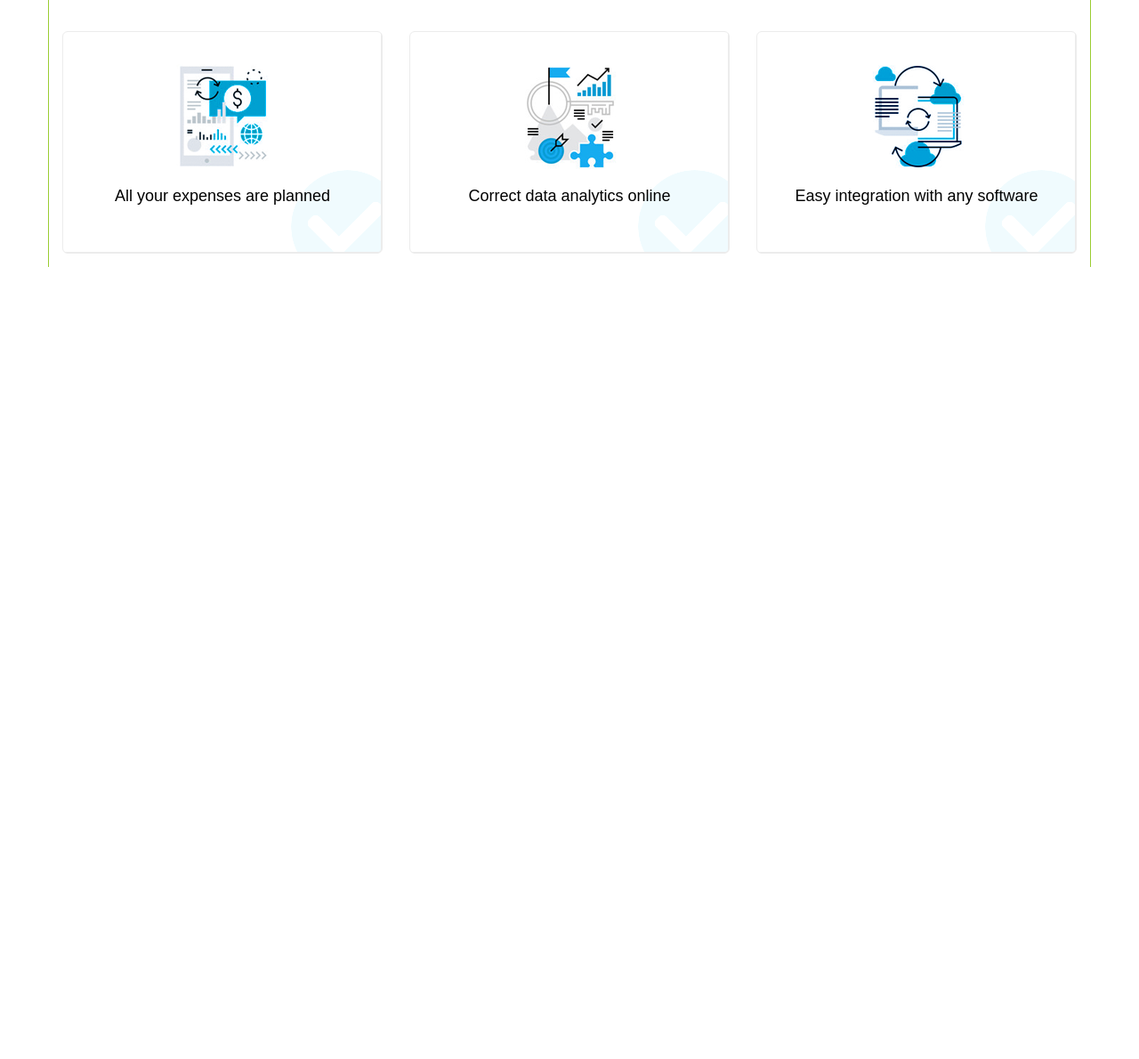
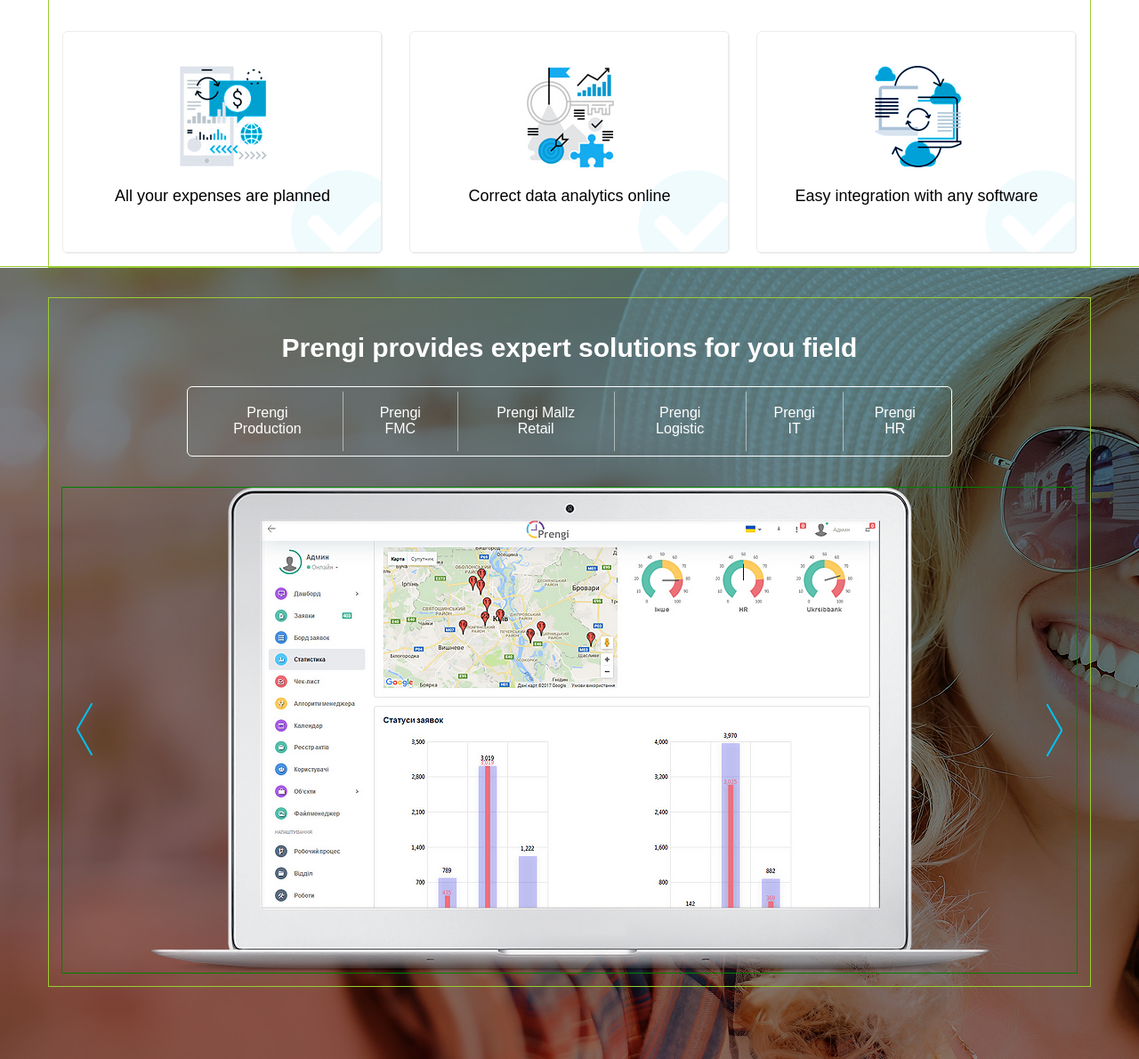
Before and after one commit to nadyawyn/prengi, a website: page src/index.html in a window 1280 px wide. Shown: the part 1304-2494 px from the top of the page at 89% size. Before the commit the page ends 1604 px from the top, so only its background shows below. Drawn offline with nearby package versions, Linux system fonts and the light colour scheme; files that its build step writes are made by us from their sources.

Commit message:
Added Solutions section

```diff
--- a/src/index.html
+++ b/src/index.html
@@ -145,6 +145,30 @@
 
 
 		</section>
+		<section class="solutions">
+			<div class="container">
+				<h2 class="solutions__title">Prengi provides expert solutions for you field</h2>
+				<ul class="solutions__tabs">
+					<li class="solutions__tabs-item"><a href="#">Prengi Production</a></li>
+					<li class="solutions__tabs-item"><a href="#">Prengi FMC</a></li>
+					<li class="solutions__tabs-item"><a href="#">Prengi Mallz Retail</a></li>
+					<li class="solutions__tabs-item"><a href="#">Prengi Logistic</a></li>
+					<li class="solutions__tabs-item"><a href="#">Prengi IT</a></li>
+					<li class="solutions__tabs-item"><a href="#">Prengi HR</a></li>
+				</ul>
+				<div class="solutions__tabs-container">
+					<div class="prev"></div>
+					<div class="next"></div>
+					<div class="solutions__tabs-content">
+						<img src="img/slider/001.png" alt="Prengi Production">
+					</div>
+				</div>
+
+				<!-- TODO Add Tabs/Slider -->
+
+			</div>
+
+		</section>
 	</main>
 </body>
 
--- /dev/null
+++ b/src/sass/blocks/_solutions.scss
@@ -0,0 +1,82 @@
+.solutions {
+	height: 890px;
+	background: url(../../img/bg/bg002.jpg) center (center/cover) no-repeat;
+
+	padding-top: 35px;
+
+	outline: 1px solid yellowgreen;
+
+	&__title {
+		text-align: center;
+		font-size: 30px;
+		color: #ffffff;
+		font-weight: 300px;
+	}
+
+	&__tabs {
+		@include reset-list;
+		width: 860px;
+		margin: 0 auto 35px auto;
+
+		border: 1px solid #ffffff;
+		border-radius: 6px;
+		padding: 5px;
+		display: flex;
+		justify-content: center;
+
+		li {
+			padding: 15px 22px;
+			border-right: 1px solid rgba($color: #ffffff, $alpha: 0.5);
+			text-align: center;
+
+			&:last-child {
+				border-right: none;
+			}
+
+			a {
+				color: #ffffff;
+				text-decoration: none;
+
+				&:hover {
+					color: $color_blue;
+				}
+			}
+		}
+
+		&-container {
+			min-height: 545px;
+			position: relative;
+
+			outline: 1px solid green;
+
+
+			.prev,
+			.next {
+				position: absolute;
+				display: block;
+				width: 50px;
+				height: 100%;
+				cursor: pointer;
+			}
+
+			.prev {
+				top: 0;
+				left: 0;
+				background: url(../icons/arrowleft.png) center no-repeat;
+			}
+
+			.next {
+				top: 0;
+				right: 0;
+				background: url(../icons/arrowright.png) center no-repeat;
+			}
+		}
+
+		&-content {
+			height: 545px;
+			padding: 0 50px;
+			text-align: center;
+			outline: 1px solid blueviolet;
+		}
+	}
+}
--- a/src/sass/style.scss
+++ b/src/sass/style.scss
@@ -19,3 +19,4 @@
 @import "blocks/contacts";
 @import "blocks/header";
 @import "blocks/features";
+@import "blocks/solutions";
```
Also changed, not shown: dist/css/style.min.css, dist/icons/arrowleft.png (added), dist/icons/arrowright.png (added), dist/index.html, src/icons/arrowleft.png (added), src/icons/arrowright.png (added).
